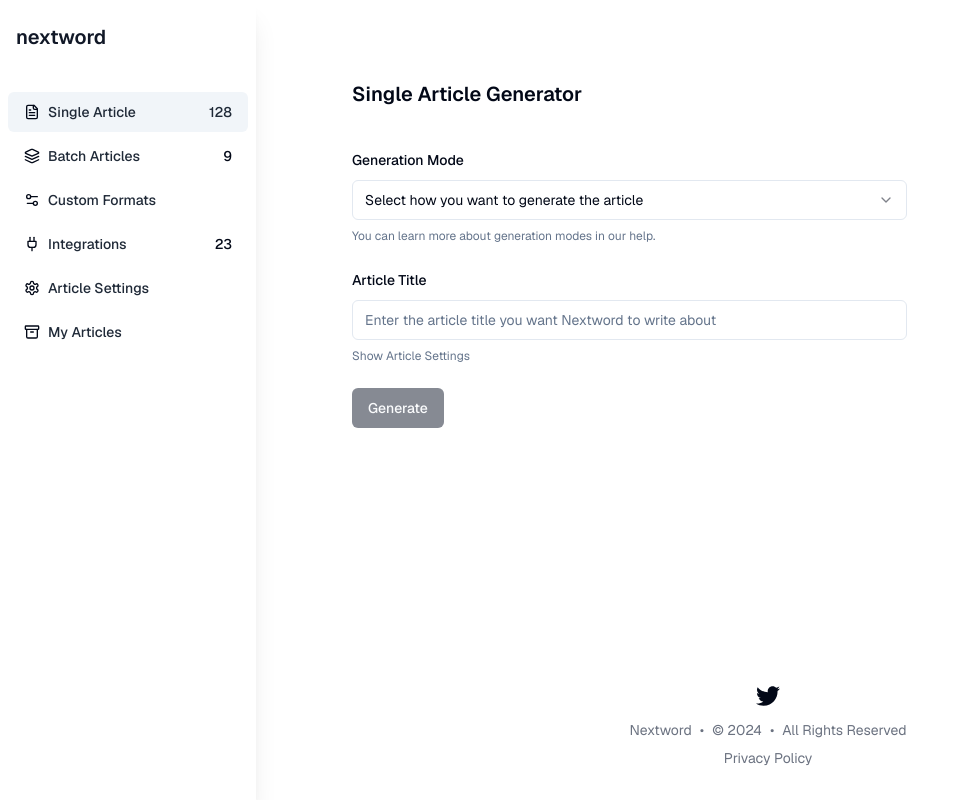
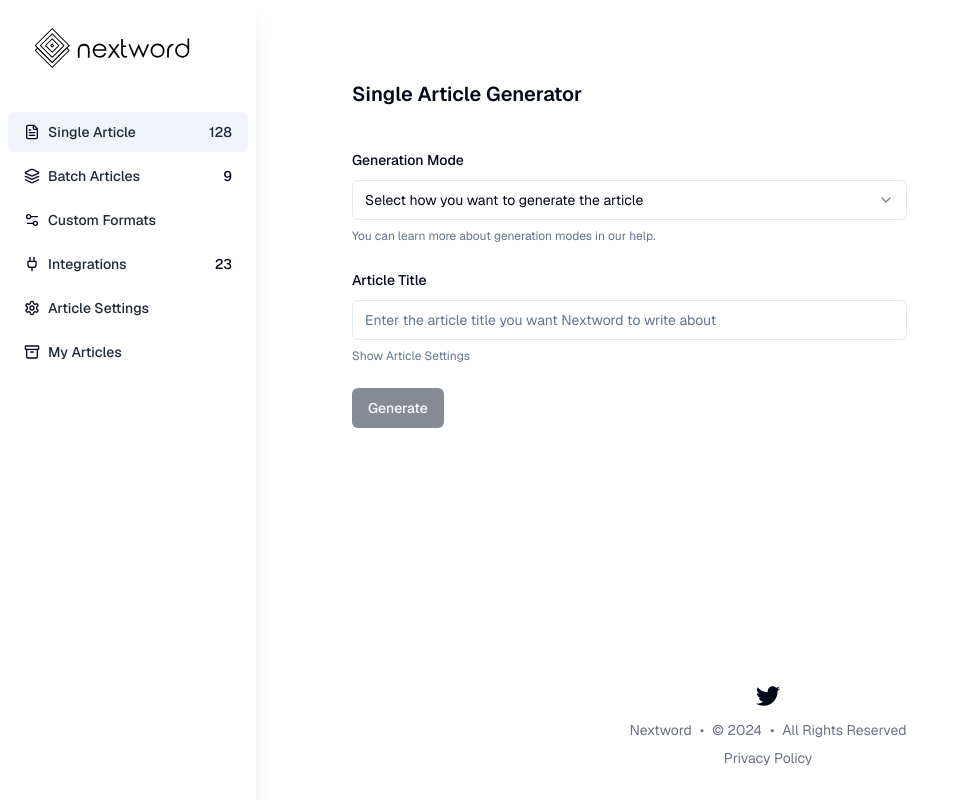
Before and after one commit to johanviberg/nextword, a Next.js app: page /generate/single in a window 1280 px wide. Shown: the whole page, without its empty margins (0-962 px from the left). Built offline with nearby package versions, Linux system fonts and the light colour scheme; what winston-slack-webhook-transport would draw is missing.

Commit message:
feat: add new Nextword logo in sidebar

```diff
--- a/src/components/Sidebar.tsx
+++ b/src/components/Sidebar.tsx
@@ -8,6 +8,8 @@
 import { cn } from "@/lib/utils";
 
 import { buttonVariants } from "@/components/ui/button";
+
+import Nextword from "~/svg/Nextword.svg";
 
 export interface NavLink {
   title: string;
@@ -62,7 +64,7 @@
     <div className="shadow-blue-gray-900/5 group flex h-[calc(100vh)] w-full max-w-[16rem] flex-col gap-4 py-2 shadow-xl">
       <div className="mb-2 p-4">
         <Link href="/">
-          <h5 className="block font-sans text-xl font-semibold leading-snug tracking-normal text-gray-900 antialiased">nextword</h5>
+          <Nextword className="h-12 w-48" />
         </Link>
       </div>
       <nav className="grid gap-1 px-2 group-[[data-collapsed=true]]:justify-center group-[[data-collapsed=true]]:px-2">
```
Also changed, not shown: public/svg/Nextword.svg (added).
